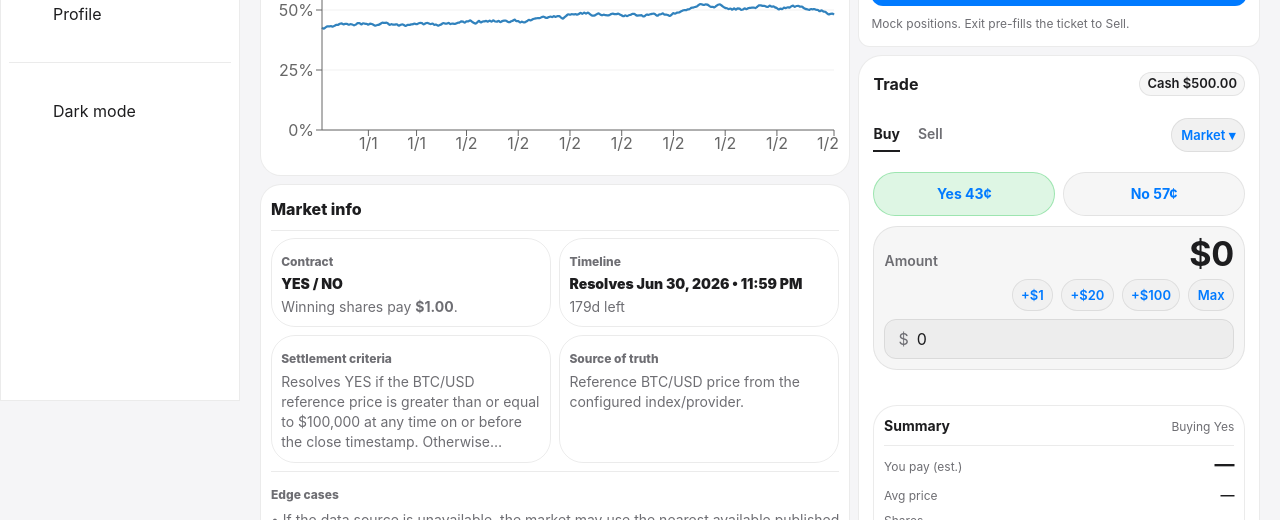
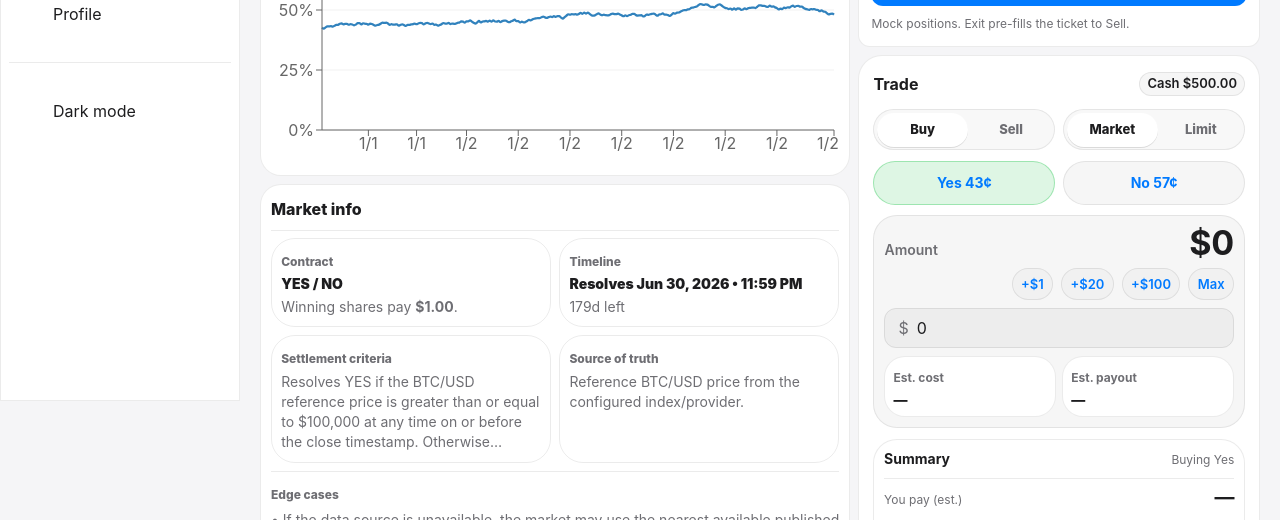
Before and after one commit to Meeeseeksss/ihtimal, a React (Vite) app: page /markets/btc-100k-2026 in a window 1280 px wide. Shown: the part 399-919 px from the top of the page. Built offline with nearby package versions, Linux system fonts and the light colour scheme; some icons are missing.

Commit message:
UI/UX1-3

```diff
--- a/src/components/TradePanel.tsx
+++ b/src/components/TradePanel.tsx
@@ -5,8 +5,6 @@ import {
   Chip,
   Divider,
   InputAdornment,
-  Menu,
-  MenuItem,
   Paper,
   Stack,
   TextField,
@@ -96,25 +94,26 @@ export function TradePanel({
 
   const walletCashUsd = useAccountStore((s) => s.walletCashUsd);
   const posYes = useAccountStore(
-    (s) => s.positions.find((p) => p.marketId === marketId && p.side === "YES" && p.status === "OPEN") ?? null
+    (s) =>
+      s.positions.find(
+        (p) => p.marketId === marketId && p.side === "YES" && p.status === "OPEN"
+      ) ?? null
   );
   const posNo = useAccountStore(
-    (s) => s.positions.find((p) => p.marketId === marketId && p.side === "NO" && p.status === "OPEN") ?? null
+    (s) =>
+      s.positions.find(
+        (p) => p.marketId === marketId && p.side === "NO" && p.status === "OPEN"
+      ) ?? null
   );
 
   const [action, setAction] = useState<Action>("BUY");
   const [side, setSide] = useState<Side>("YES");
   const [orderType, setOrderType] = useState<OrderType>("MARKET");
 
-  // Polymarket-style amount: big display + quick bumps
   const [usd, setUsd] = useState("0");
   const [limitCents, setLimitCents] = useState(String(Math.round(yesPrice * 100)));
 
   const [openConfirm, setOpenConfirm] = useState(false);
-
-  // Order type dropdown
-  const [orderMenuAnchor, setOrderMenuAnchor] = useState<HTMLElement | null>(null);
-  const orderMenuOpen = Boolean(orderMenuAnchor);
 
   const yesMid = clamp01(yesPrice);
 
@@ -165,7 +164,10 @@ export function TradePanel({
   const notionalUsd = useMemo(() => shares * execSidePrice, [shares, execSidePrice]);
   const feeUsd = useMemo(() => estimateFee(notionalUsd), [notionalUsd]);
 
-  const totalCostUsd = useMemo(() => (action === "BUY" ? notionalUsd + feeUsd : undefined), [action, notionalUsd, feeUsd]);
+  const totalCostUsd = useMemo(
+    () => (action === "BUY" ? notionalUsd + feeUsd : undefined),
+    [action, notionalUsd, feeUsd]
+  );
   const netProceedsUsd = useMemo(
     () => (action === "SELL" ? Math.max(0, notionalUsd - feeUsd) : undefined),
     [action, notionalUsd, feeUsd]
@@ -182,7 +184,8 @@ export function TradePanel({
     if (!Number.isFinite(shares) || shares <= 0) return "Enter amount";
 
     if (orderType === "LIMIT") {
-      if (!Number.isFinite(limitSidePrice) || limitSidePrice <= 0 || limitSidePrice >= 1) return "Bad limit";
+      if (!Number.isFinite(limitSidePrice) || limitSidePrice <= 0 || limitSidePrice >= 1)
+        return "Bad limit";
     }
 
     if (action === "BUY") {
@@ -217,7 +220,6 @@ export function TradePanel({
       setUsd(String(Math.floor(maxNotional)));
       return;
     }
-    // SELL: set amount to full notional at current price
     const maxNotional = positionSharesBefore * execSidePrice;
     setUsd(String(Math.floor(maxNotional)));
   }
@@ -238,7 +240,6 @@ export function TradePanel({
     positionSharesBefore,
   };
 
-  // --- Match app theme (Apple-like light) ---
   const divider = theme.palette.divider;
   const surface = theme.palette.background.paper;
   const soft = alpha(theme.palette.text.primary, 0.04);
@@ -254,8 +255,9 @@ export function TradePanel({
   const yesFillHover = alpha(theme.palette.success.main, 0.22);
   const yesStroke = alpha(theme.palette.success.main, 0.38);
 
-  const noFill = alpha("#000", 0.035);
-  const noFillHover = alpha("#000", 0.06);
+  const noFill = alpha(theme.palette.error.main, 0.12);
+  const noFillHover = alpha(theme.palette.error.main, 0.16);
+  const noStroke = alpha(theme.palette.error.main, 0.32);
 
   const ctaDisabled = Boolean(disabledReason);
 
@@ -266,6 +268,13 @@ export function TradePanel({
         ? fmtUsd(totalCostUsd ?? 0)
         : fmtUsd(netProceedsUsd ?? 0)
       : "—";
+
+  const ctaLabel = useMemo(() => {
+    if (disabledReason) return disabledReason;
+    const verb = action === "BUY" ? "Buy" : "Sell";
+    const ot = orderType === "LIMIT" ? "Limit" : "Market";
+    return `${verb} ${side} • ${ot}`;
+  }, [action, disabledReason, orderType, side]);
 
   const summaryRows = useMemo(() => {
     const rows = [
@@ -287,70 +296,54 @@ export function TradePanel({
       <Paper sx={{ p: 1.75, borderRadius: 2, bgcolor: surface }}>
         <Stack spacing={1.35}>
           {/* Header */}
-          <Box sx={{ display: "flex", alignItems: "center", justifyContent: "space-between", gap: 1, paddingBottom:1.2 }}>
+          <Box
+            sx={{
+              display: "flex",
+              alignItems: "center",
+              justifyContent: "space-between",
+              gap: 1,
+              minWidth: 0,
+            }}
+          >
             <Typography variant="subtitle1" sx={{ fontWeight: 650 }}>
               Trade
             </Typography>
             <Chip size="small" variant="outlined" label={`Cash ${fmtUsd(walletCashUsd)}`} />
           </Box>
-{/* <br /> */}
-          {/* Buy / Sell tabs + Market dropdown */}
-          <Box sx={{ display: "flex", alignItems: "flex-end", justifyContent: "space-between", gap: 1, paddingBottom:1.2 }}>
-            <Box sx={{ display: "flex", gap: 2.25 }}>
-              <UnderlineTab active={action === "BUY"} onClick={() => setAction("BUY")}>
-                Buy
-              </UnderlineTab>
-              <UnderlineTab active={action === "SELL"} onClick={() => setAction("SELL")}>
-                Sell
-              </UnderlineTab>
-            </Box>
 
-            <Button
-              size="small"
-              variant="text"
-              onClick={(e) => setOrderMenuAnchor(e.currentTarget)}
+          {/* Action + Order type (fixed: no overflow, centered) */}
+          <Box
             sx={{
-                textTransform: "none",
-                fontWeight: 600,
-                px: 1.1,
-                py: 0.55,
-                borderRadius: 1.5,
-                bgcolor: soft2,
-                border: `1px solid ${divider}`,
-                "&:hover": { bgcolor: soft2 },
+              display: "grid",
+              gap: 1,
+              gridTemplateColumns: { xs: "1fr", sm: "1fr 1fr" },
+              alignItems: "center",
+              minWidth: 0,
             }}
           >
-              {orderType === "MARKET" ? "Market" : "Limit"} ▾
-            </Button>
+            <Segmented
+              value={action}
+              options={[
+                { value: "BUY", label: "Buy" },
+                { value: "SELL", label: "Sell" },
+              ]}
+              onChange={(v) => setAction(v as Action)}
+              fullWidth
+            />
 
-            <Menu
-              anchorEl={orderMenuAnchor}
-              open={orderMenuOpen}
-              onClose={() => setOrderMenuAnchor(null)}
-              transformOrigin={{ horizontal: "right", vertical: "top" }}
-              anchorOrigin={{ horizontal: "right", vertical: "bottom" }}
-            >
-              <MenuItem
-                onClick={() => {
-                  setOrderType("MARKET");
-                  setOrderMenuAnchor(null);
-                }}
-              >
-                Market
-              </MenuItem>
-              <MenuItem
-                onClick={() => {
-                  setOrderType("LIMIT");
-                  setOrderMenuAnchor(null);
-                }}
-              >
-                Limit
-              </MenuItem>
-            </Menu>
+            <Segmented
+              value={orderType}
+              options={[
+                { value: "MARKET", label: "Market" },
+                { value: "LIMIT", label: "Limit" },
+              ]}
+              onChange={(v) => setOrderType(v as OrderType)}
+              fullWidth
+            />
           </Box>
 
           {/* YES / NO pills */}
-          <Box sx={{ display: "flex", gap: 1 }}>
+          <Box sx={{ display: "flex", gap: 1, minWidth: 0 }}>
             <Button
               fullWidth
               disableElevation
@@ -379,9 +372,9 @@ export function TradePanel({
                 fontWeight: 650,
                 borderRadius: 2,
                 py: 1.05,
-                border: `1px solid ${divider}`,
-                bgcolor: noSelected ? noFillHover : noFill,
-                "&:hover": { bgcolor: noFillHover },
+                border: `1px solid ${noSelected ? noStroke : divider}`,
+                bgcolor: noSelected ? noFill : soft,
+                "&:hover": { bgcolor: noSelected ? noFillHover : soft2 },
               }}
             >
               No {fmtCents(clamp01(noLabelPrice))}
@@ -389,17 +382,36 @@ export function TradePanel({
           </Box>
 
           {/* Amount block */}
-          <Box sx={{ border: `1px solid ${divider}`, borderRadius: 2, p: 1.25, bgcolor: soft }}>
-            <Box sx={{ display: "flex", alignItems: "baseline", justifyContent: "space-between", gap: 1 }}>
+          <Box
+            sx={{
+              border: `1px solid ${divider}`,
+              borderRadius: 2,
+              p: 1.25,
+              bgcolor: soft,
+              minWidth: 0,
+            }}
+          >
+            <Box
+              sx={{
+                display: "flex",
+                alignItems: "baseline",
+                justifyContent: "space-between",
+                gap: 1,
+                minWidth: 0,
+              }}
+            >
               <Typography variant="body2" sx={{ fontWeight: 600, color: "text.secondary" }}>
                 Amount
               </Typography>
-              <Typography variant="h4" sx={{ fontWeight: 700, letterSpacing: -0.25, lineHeight: 1 }}>
+              <Typography
+                variant="h4"
+                sx={{ fontWeight: 700, letterSpacing: -0.25, lineHeight: 1 }}
+              >
                 ${Math.round(parseNonNeg(usd))}
               </Typography>
             </Box>
 
-            <Box sx={{ display: "flex", justifyContent: "flex-end", gap: 1, mt: 1 }}>
+            <Box sx={{ display: "flex", justifyContent: "flex-end", gap: 1, mt: 1, flexWrap: "wrap" }}>
               <MiniPill onClick={() => bumpUsd(1)}>+$1</MiniPill>
               <MiniPill onClick={() => bumpUsd(20)}>+$20</MiniPill>
               <MiniPill onClick={() => bumpUsd(100)}>+$100</MiniPill>
@@ -414,7 +426,9 @@ export function TradePanel({
                 fullWidth
                 placeholder="0"
                 inputMode="numeric"
-                InputProps={{ startAdornment: <InputAdornment position="start">$</InputAdornment> }}
+                InputProps={{
+                  startAdornment: <InputAdornment position="start">$</InputAdornment>,
+                }}
               />
             </Box>
 
@@ -430,26 +444,107 @@ export function TradePanel({
                 />
               </Box>
             ) : null}
+
+            {/* Quick totals */}
+            <Box
+              sx={{
+                mt: 1,
+                display: "grid",
+                gap: 0.75,
+                gridTemplateColumns: { xs: "1fr", sm: "1fr 1fr" },
+              }}
+            >
+              <Box
+                sx={{
+                  border: `1px solid ${divider}`,
+                  borderRadius: 1.75,
+                  px: 1,
+                  py: 0.8,
+                  bgcolor: surface,
+                  minWidth: 0,
+                }}
+              >
+                <Typography variant="caption" sx={{ color: "text.secondary", fontWeight: 700 }}>
+                  {action === "BUY" ? "Est. cost" : "Est. receive"}
+                </Typography>
+                <Typography variant="body2" sx={{ fontWeight: 800, mt: 0.25 }}>
+                  {shares > 0
+                    ? action === "BUY"
+                      ? fmtUsd(totalCostUsd ?? 0)
+                      : fmtUsd(netProceedsUsd ?? 0)
+                    : "—"}
+                </Typography>
               </Box>
-          <br />
+
+              <Box
+                sx={{
+                  border: `1px solid ${divider}`,
+                  borderRadius: 1.75,
+                  px: 1,
+                  py: 0.8,
+                  bgcolor: surface,
+                  minWidth: 0,
+                }}
+              >
+                <Typography variant="caption" sx={{ color: "text.secondary", fontWeight: 700 }}>
+                  {action === "BUY" ? "Est. payout" : "Remaining shares"}
+                </Typography>
+                <Typography variant="body2" sx={{ fontWeight: 800, mt: 0.25 }}>
+                  {action === "BUY"
+                    ? shares > 0
+                      ? fmtUsd(payoutUsd)
+                      : "—"
+                    : `${Math.max(0, positionSharesBefore - (shares || 0)).toFixed(2)}`}
+                </Typography>
+              </Box>
+            </Box>
+          </Box>
+
           {/* Summary */}
-          <Box sx={{ border: `1px solid ${divider}`, borderRadius: 2, p: 1.2, bgcolor: surface }}>
-            <Box sx={{ display: "flex", alignItems: "baseline", justifyContent: "space-between", gap: 1 }}>
+          <Box
+            sx={{
+              border: `1px solid ${divider}`,
+              borderRadius: 2,
+              p: 1.2,
+              bgcolor: surface,
+              minWidth: 0,
+            }}
+          >
+            <Box
+              sx={{
+                display: "flex",
+                alignItems: "baseline",
+                justifyContent: "space-between",
+                gap: 1,
+                minWidth: 0,
+              }}
+            >
               <Typography variant="body2" sx={{ fontWeight: 650 }}>
                 Summary
               </Typography>
               <Typography variant="caption" sx={{ color: "text.secondary" }}>
-                {action === "BUY" ? "Buying" : "Selling"} {yesSelected ? "Yes" : "No"}
+                {action === "BUY" ? "Buying" : "Selling"} {side === "YES" ? "Yes" : "No"}
               </Typography>
             </Box>
 
             <Divider sx={{ my: 1 }} />
 
-            <Box sx={{ display: "flex", alignItems: "baseline", justifyContent: "space-between", gap: 1 }}>
+            <Box
+              sx={{
+                display: "flex",
+                alignItems: "baseline",
+                justifyContent: "space-between",
+                gap: 1,
+                minWidth: 0,
+              }}
+            >
               <Typography variant="caption" sx={{ color: "text.secondary" }}>
                 {payOrReceiveLabel}
               </Typography>
-              <Typography variant="h6" sx={{ fontWeight: 700, letterSpacing: -0.2, lineHeight: 1 }}>
+              <Typography
+                variant="h6"
+                sx={{ fontWeight: 700, letterSpacing: -0.2, lineHeight: 1 }}
+              >
                 {payOrReceiveValue}
               </Typography>
             </Box>
@@ -460,10 +555,12 @@ export function TradePanel({
               ))}
             </Box>
 
-            <Typography variant="caption" sx={{ color: "text.secondary", display: "block", mt: 1 }}>
+            <Typography
+              variant="caption"
+              sx={{ color: "text.secondary", display: "block", mt: 1 }}
+            >
               Trading risks capital. Fees are estimated (mock).
             </Typography>
-            {/* <br /> */}
           </Box>
 
           {isTradingDisabled ? (
@@ -471,7 +568,7 @@ export function TradePanel({
               {tradingDisabledReason || "Trading is currently disabled for this market."}
             </Alert>
           ) : null}
-          <br />
+
           <Button
             size="large"
             variant="contained"
@@ -485,11 +582,16 @@ export function TradePanel({
               textTransform: "none",
             }}
           >
-            {disabledReason ? disabledReason : "Trade"}
+            {ctaLabel}
           </Button>
 
           {onRequestClose ? (
-            <Button size="small" variant="text" onClick={onRequestClose} sx={{ mt: -0.25, textTransform: "none" }}>
+            <Button
+              size="small"
+              variant="text"
+              onClick={onRequestClose}
+              sx={{ mt: -0.25, textTransform: "none" }}
+            >
               Close
             </Button>
           ) : null}
@@ -533,39 +635,69 @@ export function TradePanel({
   );
 }
 
-function UnderlineTab({
-  active,
-  children,
-  onClick,
+function Segmented({
+  value,
+  options,
+  onChange,
+  fullWidth,
 }: {
-  active: boolean;
-  children: ReactNode;
-  onClick: () => void;
+  value: string;
+  options: Array<{ value: string; label: string }>;
+  onChange: (v: string) => void;
+  fullWidth?: boolean;
 }) {
   const theme = useTheme();
   return (
     <Box
-      onClick={onClick}
-      role="button"
-      tabIndex={0}
-      onKeyDown={(e) => e.key === "Enter" && onClick()}
+      role="tablist"
       sx={{
-        cursor: "pointer",
-        pb: 0.75,
-        borderBottom: "2px solid",
-        borderBottomColor: active ? theme.palette.text.primary : "transparent",
-        outline: "none",
+        display: "flex",
+        width: fullWidth ? "100%" : "auto",
+        alignItems: "center",
+        border: `1px solid ${theme.palette.divider}`,
+        bgcolor: alpha(theme.palette.text.primary, 0.03),
+        borderRadius: 999,
+        p: 0.35,
+        gap: 0.35,
+        overflow: "hidden", // <- prevents any button bleed
+        minWidth: 0,
       }}
     >
-      <Typography
-        variant="body2"
+      {options.map((o) => {
+        const active = o.value === value;
+        return (
+          <Button
+            key={o.value}
+            role="tab"
+            aria-selected={active}
+            size="small"
+            disableElevation
+            variant={active ? "contained" : "text"}
+            onClick={() => onChange(o.value)}
             sx={{
-          fontWeight: active ? 650 : 600,
-          color: active ? "text.primary" : "text.secondary",
+              flex: 1, // <- equal widths, always centered
+              minWidth: 0, // <- critical to prevent overflow
+              height: 34,
+              borderRadius: 999,
+              textTransform: "none",
+              fontWeight: 800,
+              ...(active
+                ? {
+                    bgcolor: theme.palette.background.paper,
+                    color: "text.primary",
+                    boxShadow: `0 1px 0 ${alpha(theme.palette.common.black, 0.12)}`,
+                    "&:hover": { bgcolor: theme.palette.background.paper },
+                  }
+                : {
+                    color: "text.secondary",
+                    "&:hover": { bgcolor: alpha(theme.palette.text.primary, 0.05) },
+                  }),
             }}
           >
-        {children}
-      </Typography>
+            {o.label}
+          </Button>
+        );
+      })}
     </Box>
   );
 }
```
Lines whose indentation alone changed are shown as unchanged.
